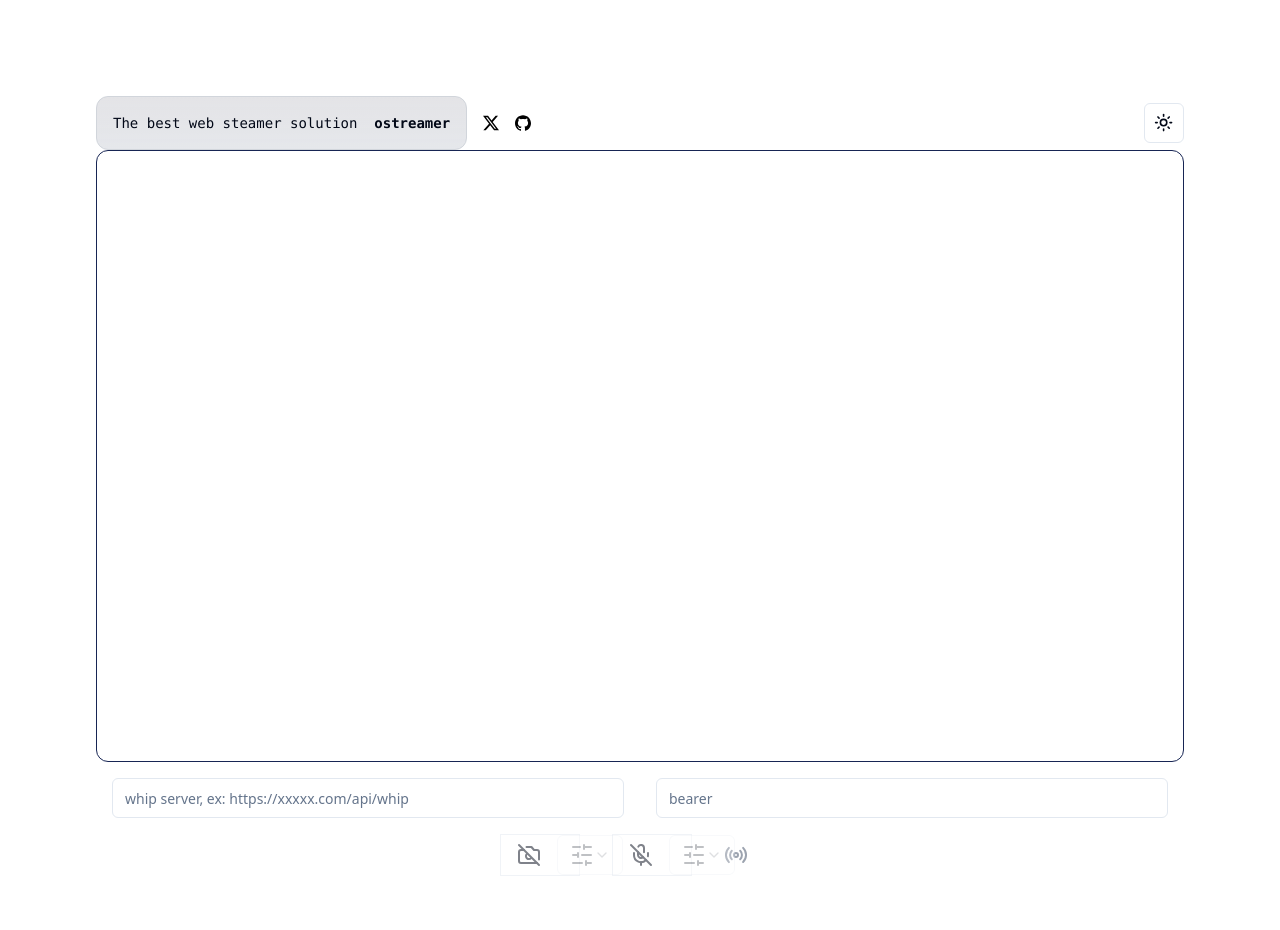
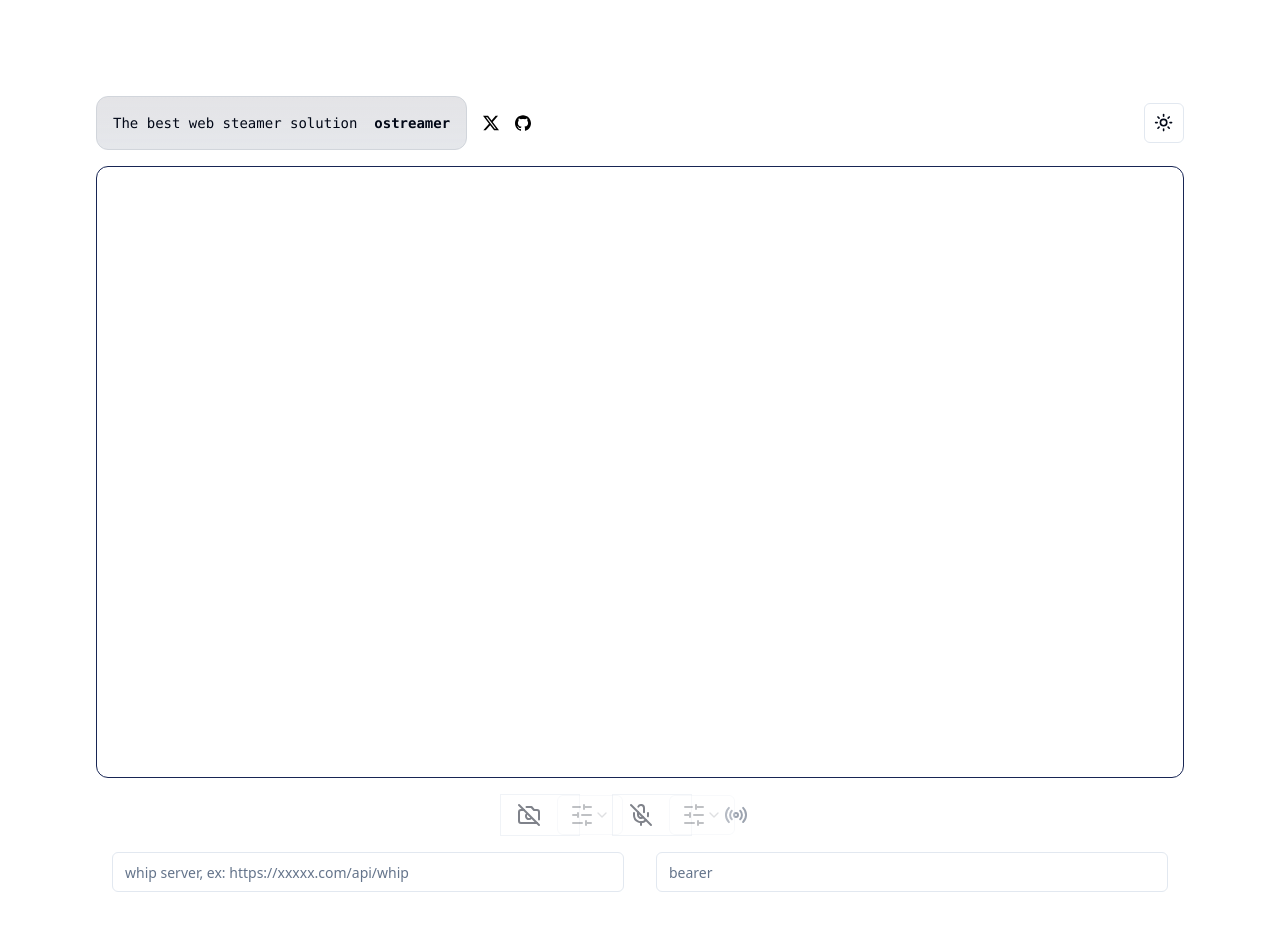
Before and after one commit to Oanakiaja/ostreamer, a Next.js app in the folder web/: page / in a window 1280 px wide. Shown: the top 930 px of the page. Built offline with nearby package versions, Linux system fonts and the light colour scheme.

Commit message:
feat: change ui

```diff
--- a/web/components/Header.tsx
+++ b/web/components/Header.tsx
@@ -3,7 +3,7 @@
 
 const Header = () => {
   return (
-    <div className="z-10 w-full  items-center justify-between font-mono text-sm lg:flex">
+    <div className="z-10 w-full  items-center justify-between font-mono text-sm lg:flex mb-4">
       <div className="flex items-center">
         <p className="fixed left-0 top-0 flex w-full justify-center border-b border-gray-300 bg-gradient-to-b from-zinc-200 pb-6 pt-8 backdrop-blur-2xl dark:border-neutral-800 dark:bg-zinc-800/30 dark:from-inherit lg:static lg:w-auto  lg:rounded-xl lg:border lg:bg-gray-200 lg:p-4 lg:dark:bg-zinc-800/30">
           The best web steamer solution &nbsp;
--- a/web/components/client/ControlPanel.tsx
+++ b/web/components/client/ControlPanel.tsx
@@ -6,10 +6,7 @@
 
 const ControlPanel = () => {
   return (
-    <div className="w-full">
-      <div className="w-full flex">
-        <WHIPConfig></WHIPConfig>
-      </div>
+    <div className="w-full mt-4">
       <div className=" flex items-center justify-center">
         <p className="m-0 w-[10ch] max-w-[30ch] text-sm opacity-50  flex border mr-8">
           <Capture type="videoinput" IconOn={Camera} IconOff={CameraOff} />
@@ -21,6 +18,9 @@
           <Publish />
         </p>
       </div>
+      <div className="w-full flex">
+        <WHIPConfig></WHIPConfig>
+      </div>
     </div>
   );
 };
```
